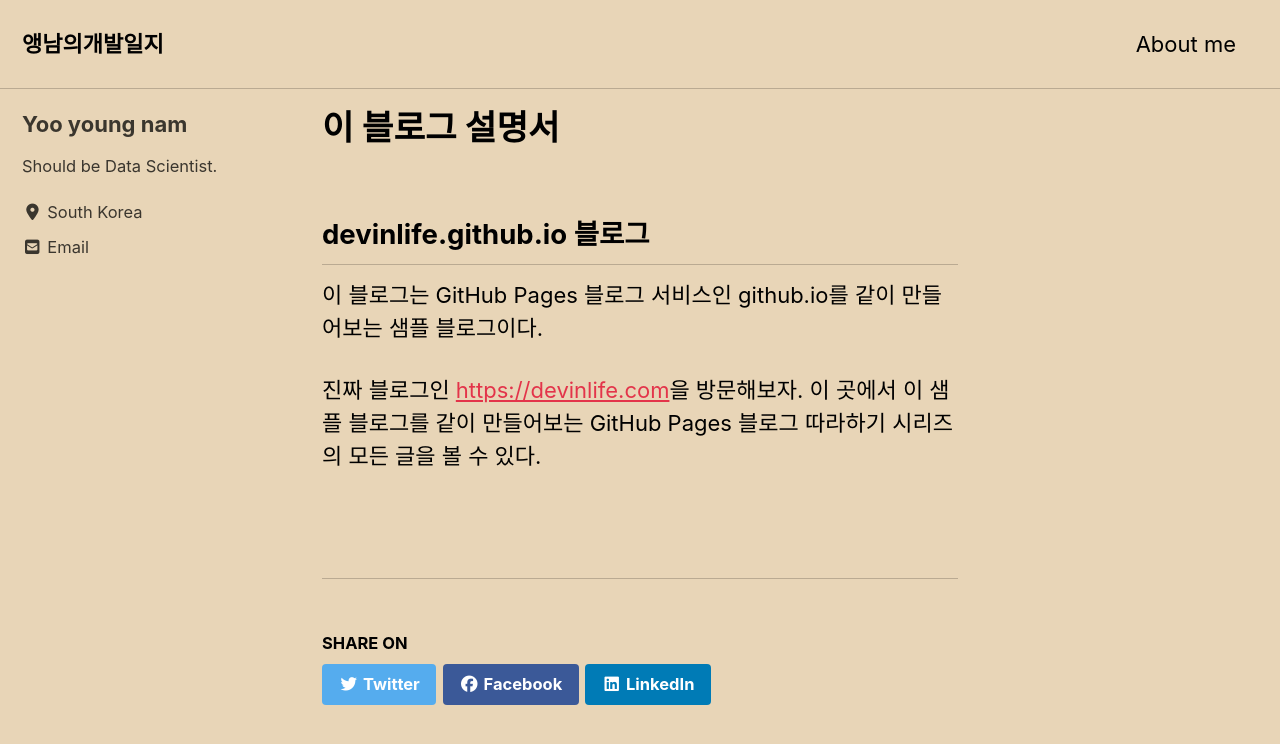
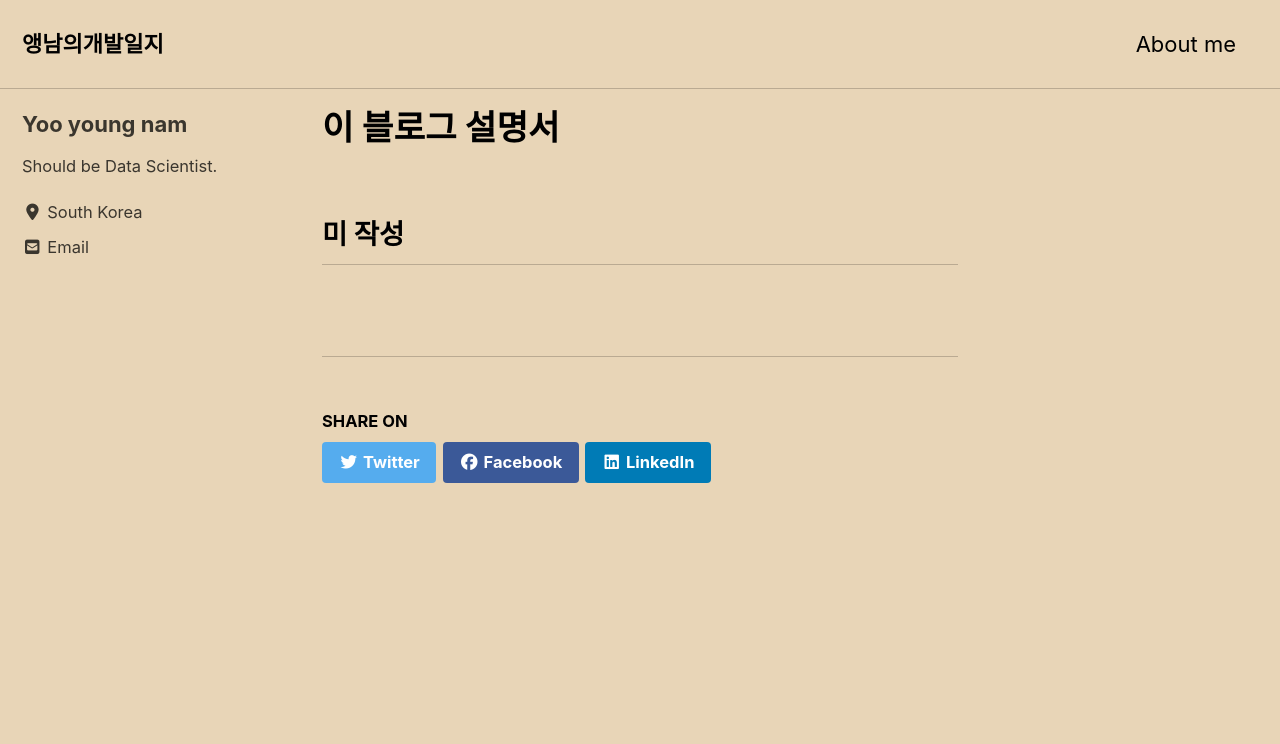
Before and after one commit to youyoungnam/youyoungnam.github.io, a Jekyll site: the page built from _pages/about.md, in a window 1280 px wide and 900 px high. Shown: the top 744 px of the window. Built offline with Jekyll 4.4.1, drawn with Linux system fonts in a browser that asks for light colours; cached includes are drawn as plain includes; nearby versions of some CDN libraries.

Commit message:
new-site

```diff
--- a/_config.yml
+++ b/_config.yml
@@ -118,7 +118,7 @@ author:
       # url: mailto:dbdudska113@naver.com
     - label: "Website"
       icon: "fas fa-fw fa-link"
-      # url: "https://your-website.com"
+      # url: "https://youyoungnam.github.io/"
     - label: "Twitter"
       icon: "fab fa-fw fa-twitter-square"
       # url: "https://twitter.com/"
@@ -142,7 +142,7 @@ footer:
       icon: "fab fa-fw fa-facebook-square"
       # url:
     - label: "GitHub"
-      icon: "fab fa-fw fa-github"
+      icon: "https://github.com/youyoungnam"
       # url:
     - label: "GitLab"
       icon: "fab fa-fw fa-gitlab"
--- a/_data/navigation.yml
+++ b/_data/navigation.yml
@@ -1,7 +1,7 @@
 # main links
 main:
   - title: "About me"
-    url:
+    url: /about/
         # - title: "About"
   #   url: https://mmistakes.github.io/minimal-mistakes/about/
   # - title: "Sample Posts"
--- a/_pages/about.md
+++ b/_pages/about.md
@@ -4,10 +4,4 @@ permalink: /about/
 layout: single
 ---
 
-## devinlife.github.io 블로그
-
-이 블로그는 GitHub Pages 블로그 서비스인 github.io를 같이 만들어보는 샘플 블로그이다.
-
-진짜 블로그인 <https://devinlife.com>을 방문해보자.
-이 곳에서 이 샘플 블로그를 같이 만들어보는 GitHub Pages 블로그 따라하기 시리즈의
-모든 글을 볼 수 있다.
+## 미 작성
```
